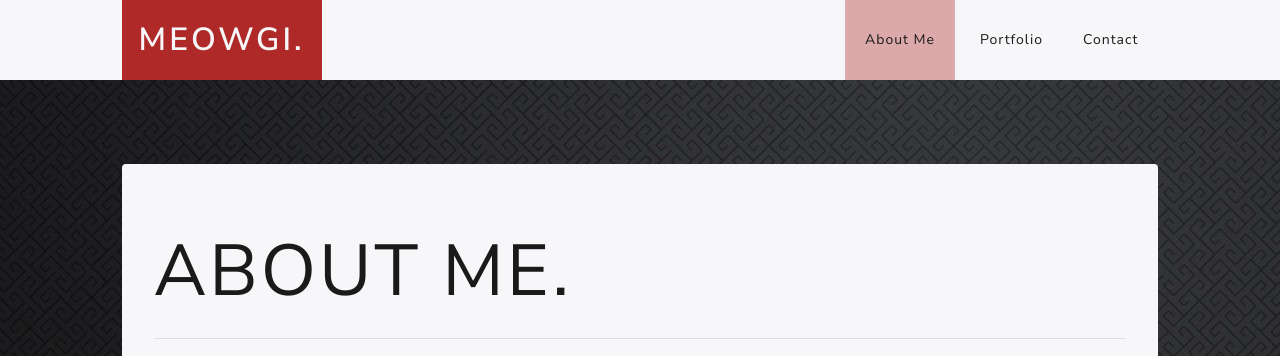
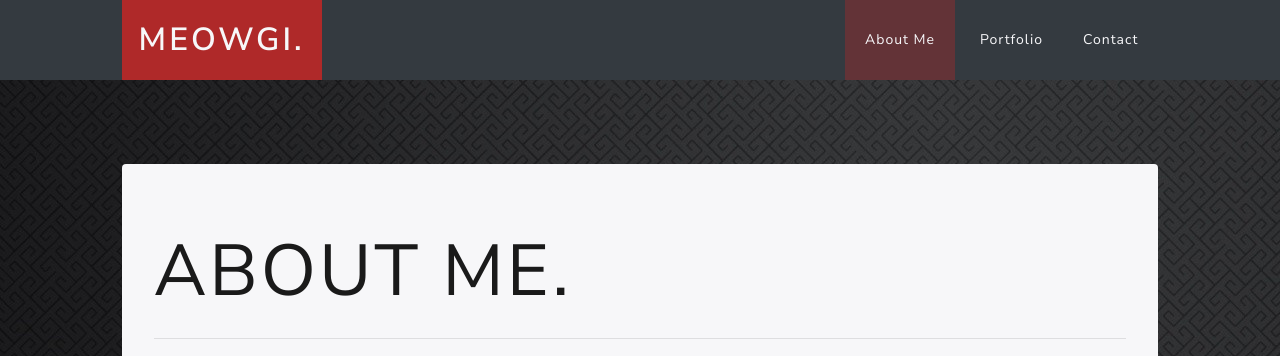
Before and after one commit to Goldenaries658/Demo-Responsive-Portfolio, a plain HTML site: page index.html in a window 1280 px wide. Shown: the top 356 px of the page. Drawn offline with nearby package versions, Linux system fonts and the light colour scheme.

Commit message:
Changed nav colour

```diff
--- a/assets/css/style.css
+++ b/assets/css/style.css
@@ -4,7 +4,7 @@ body {
 
 /* Desktop navbar */
 .desktop-container {
-  background-color: #f7f7f9;
+  background-color: #343a40;
   display: flex;
 }
 
@@ -46,6 +46,7 @@ body {
 
 .nav-desk > ul > li > a {
   padding: 0 15px;
+  color: #f7f7f9;
 }
 
 .nav-desk > ul > li > #current {
```
